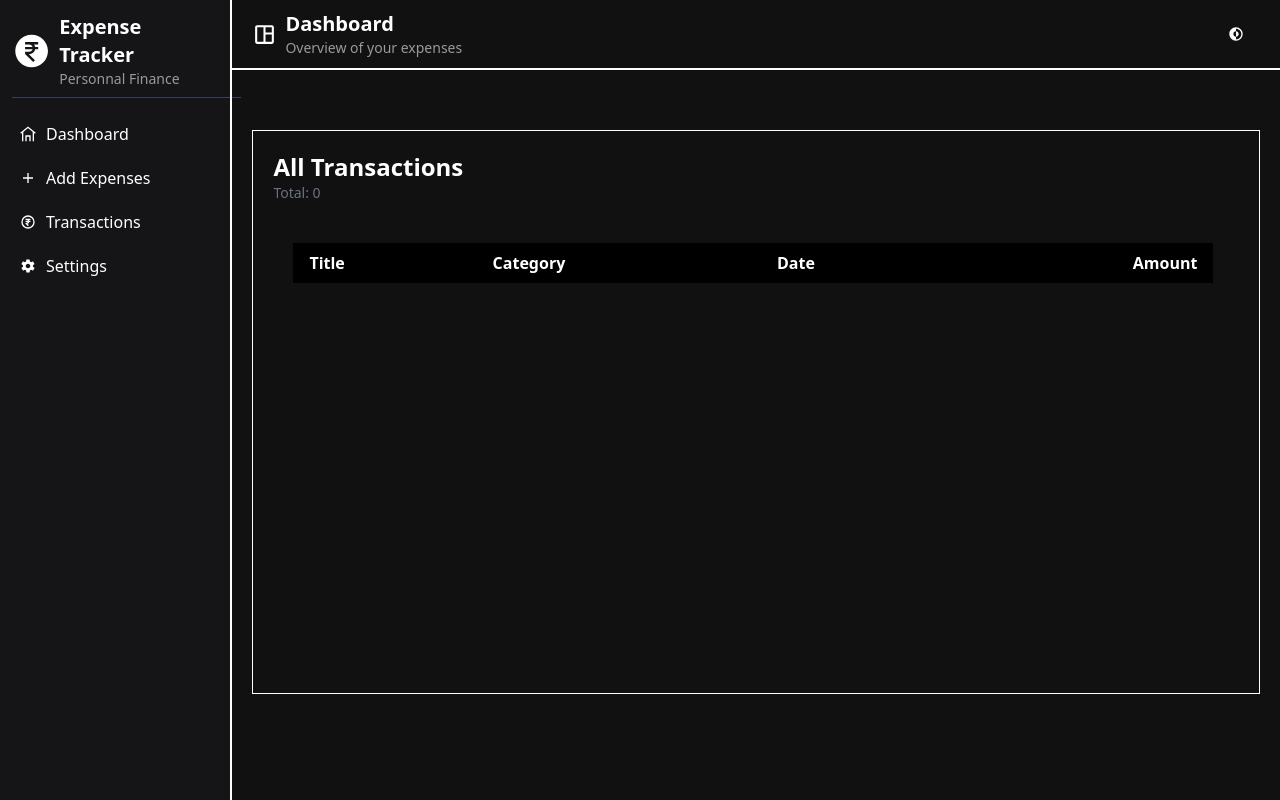
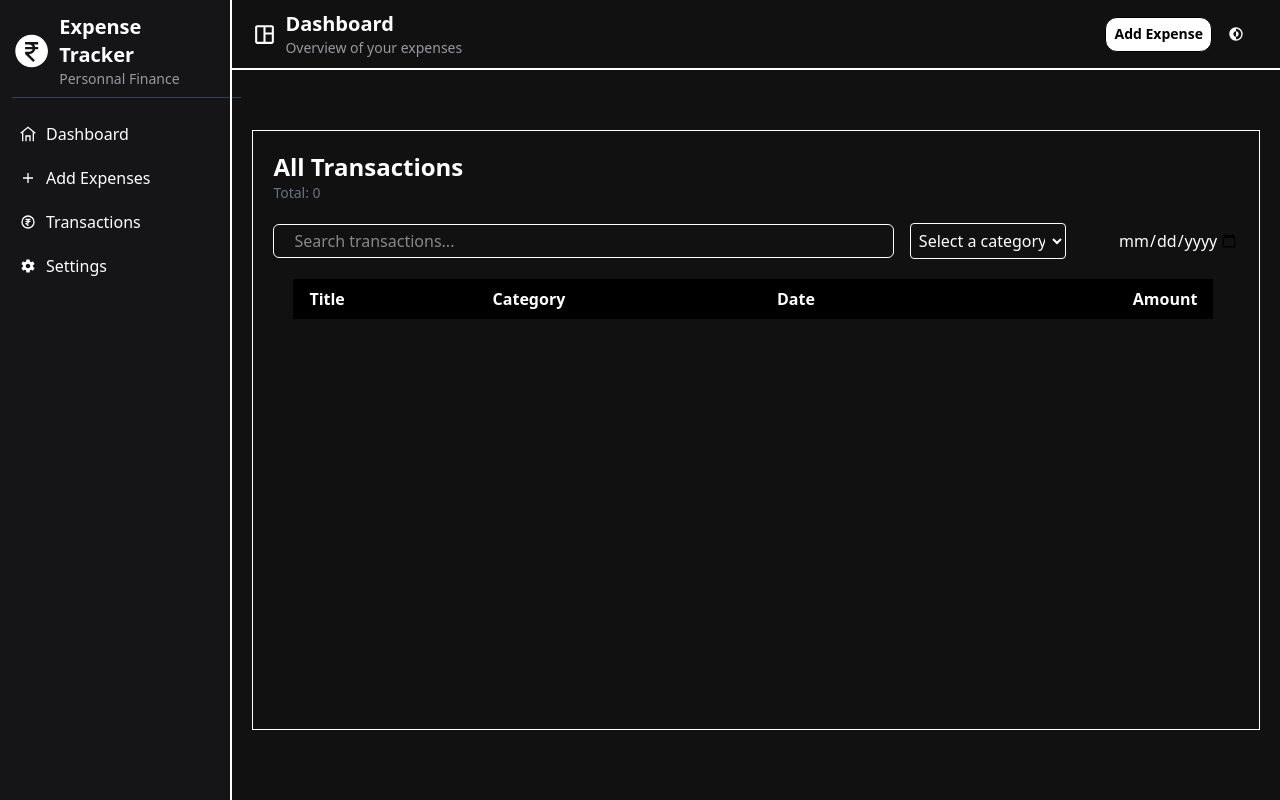
Before and after one commit to navaneethk-000/Expense-Tracker, a React (Vite) app: page /transactions in a window 1280 px wide. Built offline with nearby package versions, Linux system fonts and the light colour scheme.

Commit message:
70% completed

```diff
--- a/src/components/Navbar.jsx
+++ b/src/components/Navbar.jsx
@@ -1,11 +1,13 @@
 import { useEffect, useState } from "react";
 import { MdOutlineSpaceDashboard } from "react-icons/md";
 import { CgDarkMode } from "react-icons/cg";
+import { useNavigate } from "react-router-dom";
 const Navbar = () => {
   const [theme, setTheme] = useState(
     () => localStorage.getItem("theme") || "dark"
   );
 
+  const navigate = useNavigate()
   useEffect(() => {
     document.documentElement.setAttribute("data-theme", theme);
     localStorage.setItem("theme", theme);
@@ -27,12 +29,22 @@ const Navbar = () => {
           </p>
         </div>
       </div>
-      <button
+
+     <div className="flex items-center">
+
+       <button
+        onClick={() => navigate('/addexpenses')}
+        className="text-sm border rounded-xl px-2 h-[35px] bg-[var(--text-color)] text-[var(--card-bg)] font-semibold"
+      >
+       Add Expense
+      </button>
+       <button
         onClick={toggleTheme}
         className="w-12 h-12 flex items-center justify-center rounded-full transition-all duration-300 cursor-pointer"
       >
         <CgDarkMode />
       </button>
+     </div>
     </div>
   );
 };
--- a/src/context/ExpenseProvider.jsx
+++ b/src/context/ExpenseProvider.jsx
@@ -20,6 +20,12 @@ const ExpenseProvider = ({ children }) => {
           ...state,
           myExpenses: [...state.myExpenses, action.payload],
         };
+      case "delete_expense":
+        return {
+          ...state,
+          myExpenses: state.myExpenses.filter((_, i) => i !== action.payload),
+        };
+
       default:
         return state;
     }
--- a/src/pages/Transactions.jsx
+++ b/src/pages/Transactions.jsx
@@ -1,18 +1,35 @@
 import { useContext } from "react";
-import { StateContext } from "../context/ExpenseProvider";
-import { FaIndianRupeeSign } from "react-icons/fa6";
+import { DispatchContext, StateContext } from "../context/ExpenseProvider";
+import Dropdown from "./cards/Dropdown";
+import { MdDeleteOutline } from "react-icons/md";
 
 const Transactions = () => {
   const { myExpenses } = useContext(StateContext);
+  const dispatch = useContext(DispatchContext);
   const totalAmount = myExpenses.reduce((total, item) => {
     const amount = parseFloat(item.amount);
     return total + (isNaN(amount) ? 0 : amount);
   }, 0);
 
+  const handleDltBtn = (indexToDlt) => {
+    dispatch({ type: "delete_expense", payload: indexToDlt });
+  };
+
   return (
     <div className="flex justify-center mt-10 border p-5 flex-col">
       <h1 className="text-2xl font-bold">All Transactions</h1>
       <p className="text-sm text-gray-500 mb-5">Total: {totalAmount}</p>
+
+      <div className="flex gap-3 items-center justify-center">
+        <input
+          type="search"
+          className="border p-1 pl-5 rounded-md w-[49vw]"
+          placeholder="Search transactions..."
+        />
+        <Dropdown />
+        <input type="date" name="" id="" className="w-1/6 pl-10" />
+      </div>
+
       <div className="w-[75vw] rounded-2xl p-5 h-[430px] overflow-scroll mb-5">
         <div className="max-h-96 overflow-y-auto">
           <table className="min-w-full table-auto">
@@ -31,6 +48,12 @@ const Transactions = () => {
                   <td className="px-4 py-2">{exp.category}</td>
                   <td className="px-4 py-2">{exp.date}</td>
                   <td className="text-right px-4 py-2">{exp.amount}</td>
+                  <button
+                    className="flex items-center justify-center mt-2.5"
+                    onClick={() => handleDltBtn(index)}
+                  >
+                    <MdDeleteOutline className="text-red-600" />
+                  </button>
                 </tr>
               ))}
             </tbody>
--- a/src/pages/cards/Dropdown.jsx
+++ b/src/pages/cards/Dropdown.jsx
@@ -22,7 +22,7 @@ const Dropdown = ({value,onChange}) => {
         id="dropdown"
         value={value}
         onChange={onChange}
-        className="border p-2 rounded bg-[var(--bg-color)] w-full"
+        className="border p-1 rounded bg-[var(--bg-color)] h-9 w-full"
       >
         <option value="">Select a category</option>
 
```
